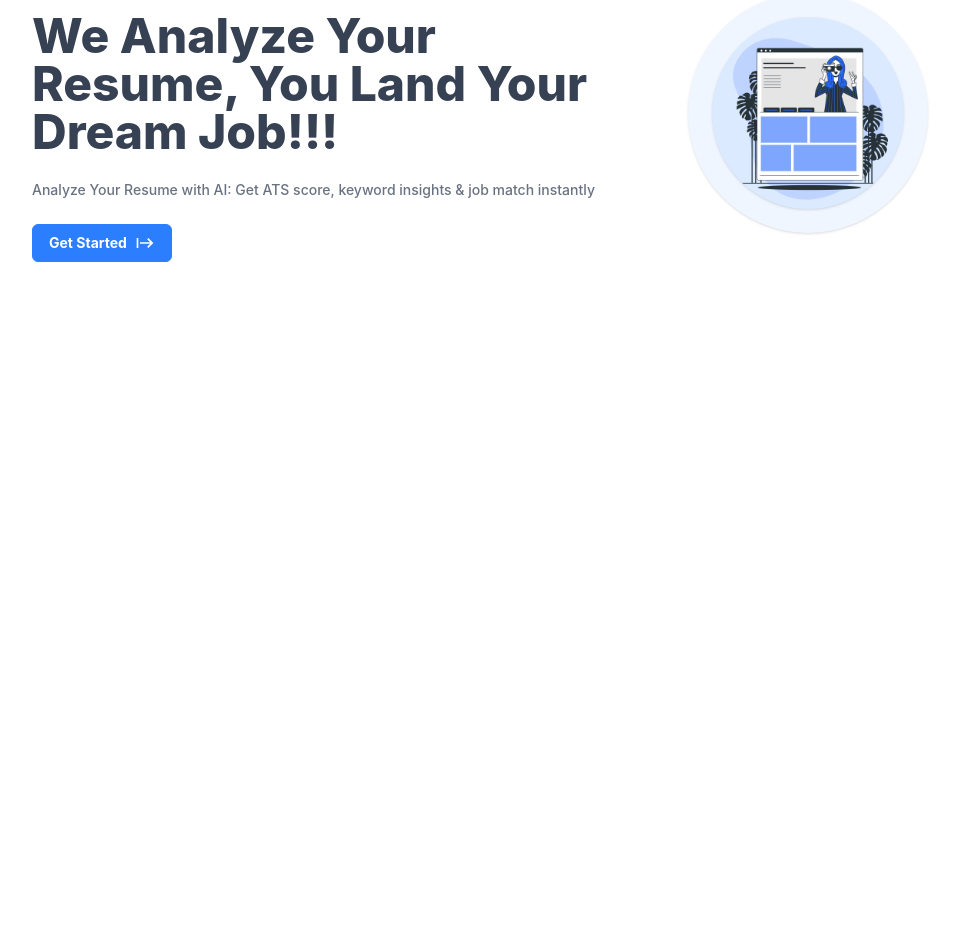
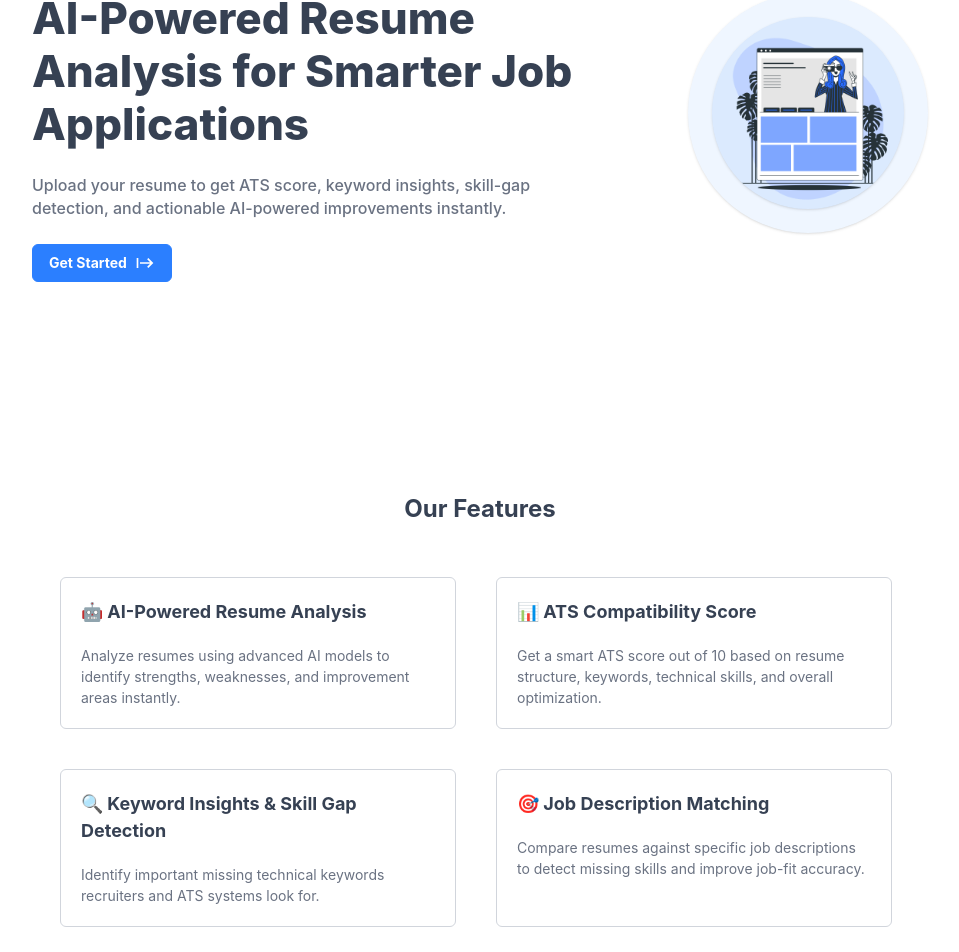
Before and after one commit to PurviMurkute/AI-ResumeAnalyzer, a React (Vite) app in the folder client/: page / in a window 1280 px wide. Shown: the part 307-1259 px from the top of the page, without its empty margins (160-1119 px from the left). Before the commit the page ends 800 px from the top, so only its background shows below. Built offline with nearby package versions, Linux system fonts and the light colour scheme.

Commit message:
features section added

```diff
--- a/client/package.json
+++ b/client/package.json
@@ -19,6 +19,7 @@
     "react-hot-toast": "^2.6.0",
     "react-icons": "^5.6.0",
     "react-router": "^7.14.2",
+    "react-scroll": "^1.9.3",
     "tailwindcss": "^4.2.2"
   },
   "devDependencies": {
--- /dev/null
+++ b/client/src/components/Features.jsx
@@ -0,0 +1,12 @@
+import React from "react";
+
+const Features = ({ title, description }) => {
+  return (
+    <div className="border border-gray-300 rounded-md p-5 flex flex-col gap-3 hover:shadow-lg transition-shadow duration-300 width-full md:w-[45%] m-5">
+      <h3 className="text-[18px] font-bold text-gray-700">{title}</h3>
+      <p className="text-gray-500 mt-2 text-[14px]">{description}</p>
+    </div>
+  );
+};
+
+export default Features;
--- a/client/src/components/Header.jsx
+++ b/client/src/components/Header.jsx
@@ -4,6 +4,7 @@ import Button from "./Button";
 import { RiMenu3Fill } from "react-icons/ri";
 import { AuthContext } from "../context/AuthContext";
 import { useLocation, useNavigate } from "react-router";
+import { Link } from "react-scroll";
 
 const Header = ({ setIsSignInOpen, setIsSignUpOpen }) => {
   const [activeTab, setActiveTab] = useState("home");
@@ -37,9 +38,30 @@ const Header = ({ setIsSignInOpen, setIsSignUpOpen }) => {
         <div className="hidden md:flex justify-center items-center gap-6">
           {!isDashboard ? (
             <div className="flex gap-6">
-              {navItem("Home", "home")}
-              {navItem("Features", "features")}
-              {navItem("How It Works", "how")}
+              <Link
+                to="home"
+                smooth={true}
+                duration={200}
+                className="cursor-pointer"
+              >
+                {navItem("Home", "home")}
+              </Link>
+              <Link
+                to="features"
+                smooth={true}
+                duration={200}
+                className="cursor-pointer"
+              >
+                {navItem("Features", "features")}
+              </Link>
+              <Link
+                to="how-it-works"
+                smooth={true}
+                duration={200}
+                className="cursor-pointer"
+              >
+                {navItem("How It Works", "how")}
+              </Link>
             </div>
           ) : (
             <Button
--- a/client/src/components/SignIn.jsx
+++ b/client/src/components/SignIn.jsx
@@ -36,7 +36,7 @@ const SignIn = ({ isSignInOpen, setIsSignInOpen, setIsSignUpOpen }) => {
         onSubmit={(e) => {
           e.preventDefault();
         }}
-        className="border border-blue-300 rounded-md px-5 py-6 md:py-7 flex flex-col gap-4"
+        className="border border-blue-300 rounded-md px-5 py-6 md:py-7 flex flex-col gap-2"
       >
         <Input
           type={"email"}
--- a/client/src/components/SignUp.jsx
+++ b/client/src/components/SignUp.jsx
@@ -31,7 +31,7 @@ const SignUp = ({ isSignUpOpen, setIsSignUpOpen, setIsSignInOpen }) => {
         onSubmit={(e) => {
           e.preventDefault();
         }}
-        className="border border-blue-300 rounded-md px-5 py-6 md:py-7 flex flex-col"
+        className="border border-blue-300 rounded-md px-5 py-6 md:py-7 flex flex-col gap-2"
       >
         <Input
           type={"text"}
--- /dev/null
+++ b/client/src/config/featuresConfig.js
@@ -0,0 +1,34 @@
+const featuresConfig = [
+  {
+    title: "🤖 AI-Powered Resume Analysis",
+    description:
+      "Analyze resumes using advanced AI models to identify strengths, weaknesses, and improvement areas instantly.",
+  },
+  {
+    title: "📊 ATS Compatibility Score",
+    description:
+      "Get a smart ATS score out of 10 based on resume structure, keywords, technical skills, and overall optimization.",
+  },
+  {
+    title: "🔍 Keyword Insights & Skill Gap Detection",
+    description:
+      "Identify important missing technical keywords recruiters and ATS systems look for.",
+  },
+  {
+    title: "🎯 Job Description Matching",
+    description:
+      "Compare resumes against specific job descriptions to detect missing skills and improve job-fit accuracy.",
+  },
+  {
+    title: "⚡ Instant AI-Powered Suggestions",
+    description:
+      "Receive concise, actionable AI-driven suggestions to enhance your resume and boost your chances of landing interviews.",
+  },
+  {
+    title: "📂 Resume Analysis History",
+    description:
+      "Access previously analyzed resumes with saved ATS scores and AI feedback.",
+  },
+];
+
+export default featuresConfig;
--- a/client/src/views/Home.jsx
+++ b/client/src/views/Home.jsx
@@ -7,6 +7,8 @@ import SignUp from "../components/SignUp";
 import { AuthContext } from "../context/AuthContext";
 import { useNavigate } from "react-router";
 import UploadResume from "../components/UploadResume";
+import featuresConfig from "../config/featuresConfig";
+import Features from "../components/Features";
 
 const Home = () => {
   const [isSignInOpen, setIsSignInOpen] = useState(false);
@@ -16,6 +18,7 @@ const Home = () => {
   const navigate = useNavigate();
 
   return (
+    <div className="">
     <div className="bg-white min-h-screen flex flex-col justify-center items-center align-middle">
       <Header
         setIsSignInOpen={setIsSignInOpen}
@@ -23,12 +26,12 @@ const Home = () => {
       />
       <div className="gap-8 md:gap-20 w-[85%] md:w-[70%] mx-auto flex flex-col md:flex-row justify-center items-center">
         <div className="max-w-xl mt-22">
-          <h1 className="text-4xl md:text-5xl font-extrabold text-gray-700">
-            We Analyze Your Resume, You Land Your Dream Job!!!
+          <h1 className="text-3xl md:text-[44px] font-extrabold text-gray-700">
+            AI-Powered Resume Analysis for Smarter Job Applications
           </h1>
-          <h4 className="text-sm md:text-md mt-6 text-gray-500 font-medium">
-            Analyze Your Resume with AI: Get ATS score, keyword insights & job
-            match instantly
+          <h4 className="text-sm md:text-[16px] mt-6 text-gray-500 font-medium">
+            Upload your resume to get ATS score, keyword insights, skill-gap
+            detection, and actionable AI-powered improvements instantly.
           </h4>
           <div className="mt-6">
             {!user ? (
@@ -48,7 +51,6 @@ const Home = () => {
               />
             ) : (
               <div className="flex justify-items-start items-center gap-4">
-
                 <Button
                   text="Upload Resume"
                   variant="primary"
@@ -94,6 +96,21 @@ const Home = () => {
         setIsUploadModalOpen={setIsUploadModalOpen}
       />
     </div>
+    <div className="mb-10" name="features">
+        <h2 className="text-2xl font-bold text-gray-700 mb-8 text-center">
+          Our Features
+        </h2>
+        <div className="flex flex-wrap mx-50">
+          {featuresConfig.map((feature, index) => (
+            <Features
+              key={index}
+              title={feature.title}
+              description={feature.description}
+            />
+          ))}
+        </div>
+      </div>
+      </div>
   );
 };
 
```
Also changed, not shown: 2 other files (tests, documents, lock files or other folders). Lines whose indentation alone changed are shown as unchanged.
